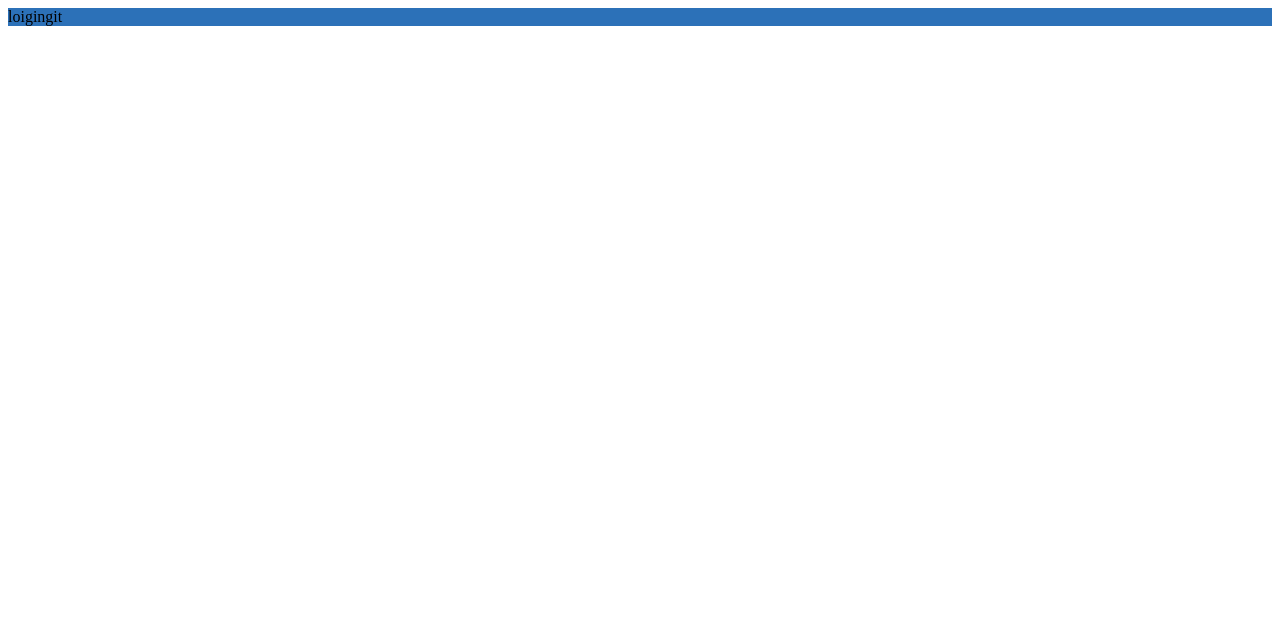
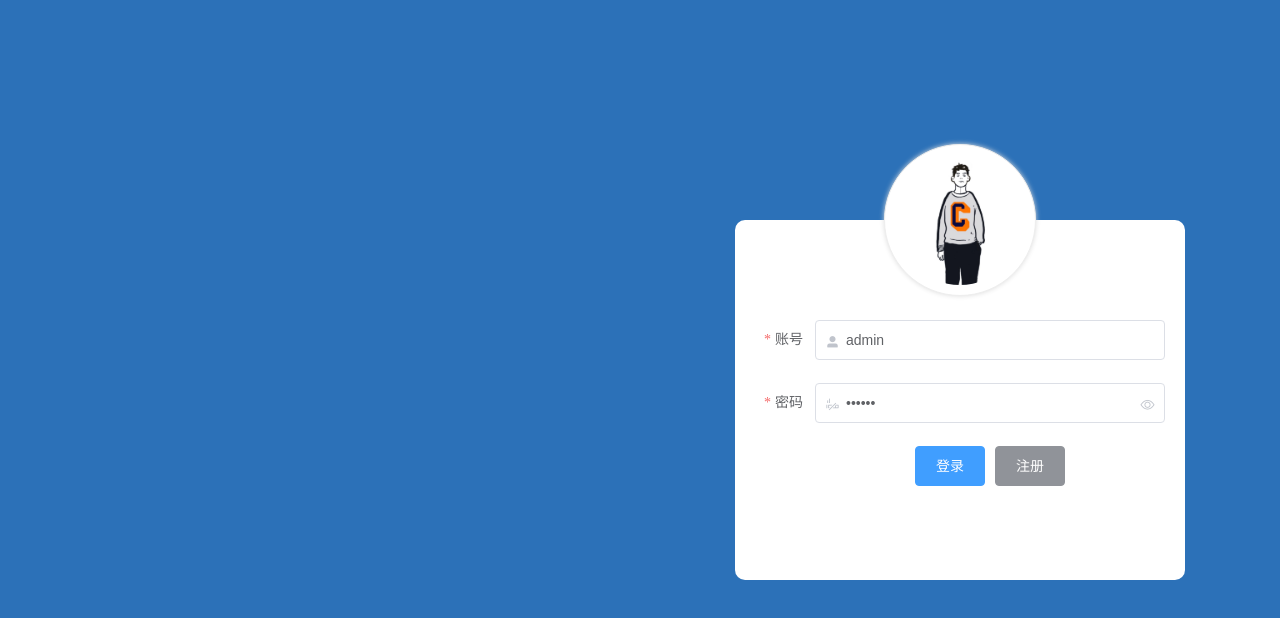
Before and after one commit to ZRichV/Vue_goods_client, a Vue app: page /#/login in a window 1280 px wide. Shown: the top 618 px of the page. Built offline with nearby package versions, Linux system fonts and the light colour scheme.

Commit message:
login_dep

```diff
--- a/src/components/Login.vue
+++ b/src/components/Login.vue
@@ -1,18 +1,135 @@
 <template>
-    <div class="login_container">
-        loigingit
+  <div class="login_container">
+    <div class="login_box">
+      <!-- 头像 -->
+      <div class="avatar_box">
+        <img src="../assets/mylogo.png" alt="avatar" />
+      </div>
+      <!-- 登录表单 -->
+      <div>
+        <el-form
+          class="login_form"
+          label-width="60px"
+          ref="loginFormRef"
+          :model="loginForm"
+          :rules="loginFormRules"
+        >
+          <el-form-item label="账号" prop="username">
+            <el-input
+              v-model="loginForm.username"
+              placeholder="请输入账户名"
+              clearable
+              prefix-icon="el-icon-user-solid"
+            ></el-input>
+          </el-form-item>
+          <el-form-item label="密码" prop="password">
+            <el-input
+              v-model="loginForm.password"
+              placeholder="请输入密码"
+              show-password
+              prefix-icon="el-icon-no-smoking"
+            ></el-input>
+          </el-form-item>
+          <el-form-item class="btns">
+            <el-button type="primary" @click="login">登录</el-button>
+            <el-button type="info" @click="register">注册</el-button>
+          </el-form-item>
+        </el-form>
+      </div>
     </div>
+  </div>
 </template>
 
 <script>
 export default {
-
-}
+    data () {
+        return {
+            loginForm: {
+                username: 'admin',
+                password: '123456'
+            },
+            //表单验证
+            loginFormRules: {
+                username: [
+                    { required: true, message: '请输入账户名', trigger: blur },
+                    { min: 2, max: 20, message: '长度在 2 到 20 个字符', trigger: 'blur'}
+                ],
+                password: [
+                    { required: true, message: '请输入用户密码', trigger: 'blur' }
+                ]
+            }
+        }
+    },
+    methods: {
+        login () {
+            // 表单预验证
+            this.$refs.loginFormRef.validate(async valid =>{
+                if ( !valid ) return false;
+                // this.$http.post('login', this.loginForm): 返回值为promise
+                // 返回值为promise，可加await简化操作 相应的也要加async
+                const { data: res }= this.$http.post('login', this.loginForm);
+                if( res.meta.status !== 200) return this.$message.error( '登录失败' );
+                this.$message.success( '登录成功' );
+                // 1、将登陆成功之后的token, 保存到客户端的sessionStorage中; localStorage中是持久化的保存
+                // 1.1 项目中出现了登录之外的其他API接口，必须在登陆之后才能访问
+                // 1.2 token 只应在当前网站打开期间生效，所以将token保存在sessionStorage中
+                window.sessionStorage.setItem( 'token', res.data.token);
+                // 2、通过编程式导航跳转到后台主页, 路由地址为：/home
+                this.$router.push('/home');
+            })
+        },
+        register () {
+            this.$router.push('/register');
+        }
+    }
+};
 </script>
 
 <style lang="less" scoped>
+// lang="less" 支持less格式
+// scoped vue的指令，只在当前组件生效
 .login_container {
-    height: 100%;
-    background-color: #2C71B8;
+  height: 100%;
+  background-color: #2c71b8;
+}
+.login_box {
+  width: 450px;
+  height: 360px;
+  background-color: #fff;
+  position: absolute;
+  left: 75%;
+  top: 50%;
+  border-radius: 10px;
+  -webkit-transform: translate(-50%, -50%);
+  background-color: #fff;
+  .avatar_box {
+    width: 130px;
+    height: 130px;
+    border: 1px solid #eee;
+    padding: 10px;
+    border-radius: 50%;
+    box-shadow: 0 0 5px #ddd;
+    position: absolute;
+    left: 50%;
+    transform: translate(-50%, -50%);
+    background-color: #fff;
+    img {
+      width: 100%;
+      height: 100%;
+      border-radius: 50%;
+      background-color: #fff;
+    }
+  }
+}
+.login_form {
+  position: absolute;
+  top: 100px;
+  width: 100%;
+  padding: 0 20px;
+  box-sizing: border-box;
+}
+.btns {
+  display: flex;
+  justify-content: center;
 }
 </style>
--- /dev/null
+++ b/src/components/Register.vue
@@ -0,0 +1,5 @@
+<template>
+    <div>
+        你来注册啦？
+    </div>
+</template>
--- a/src/main.js
+++ b/src/main.js
@@ -2,6 +2,16 @@ import Vue from 'vue'
 import App from './App.vue'
 import router from './router'
 import './plugins/element.js'
+
+//引入全局样式
+import './assets/css/global.css'
+
+//引入axios
+import axios from 'axios'
+//配置请求跟路径
+axios.defaults.baseURL = 'http://127.0.0.1:8888/api/private/v1'
+// 挂在到Vue实例，后面可通过this调用
+Vue.prototype.$http = axios
 
 Vue.config.productionTip = false
 
--- a/src/plugins/element.js
+++ b/src/plugins/element.js
@@ -1,4 +1,49 @@
 import Vue from 'vue'
-import { Button } from 'element-ui'
+import { Button, Form, FormItem, Input, Message, Container, Header,
+    Aside, Main, Menu, Submenu, MenuItemGroup, MenuItem, Breadcrumb,
+    BreadcrumbItem, Card, Row, Col, Table, TableColumn, Switch, Tooltip, Pagination,
+    Dialog, MessageBox, Tag, Tree, Select, Option, Cascader, Alert, Tabs, TabPane,
+    Step, Steps, Checkbox, CheckboxGroup, Upload,
+    Timeline, TimelineItem } from 'element-ui'
 
-Vue.use(Button)
+    Vue.use(Button)
+    Vue.use(Form)
+    Vue.use(FormItem)
+    Vue.use(Input)
+    // 将弹框组件全局挂在到VUe原形实例
+    Vue.prototype.$message = Message
+    Vue.use(Container)
+    Vue.use(Header)
+    Vue.use(Aside)
+    Vue.use(Main)
+    Vue.use(Menu)
+    Vue.use(Submenu)
+    Vue.use(MenuItemGroup)
+    Vue.use(MenuItem)
+    Vue.use(Breadcrumb)
+    Vue.use(BreadcrumbItem)
+    Vue.use(Card)
+    Vue.use(Row)
+    Vue.use(Col)
+    Vue.use(Table)
+    Vue.use(TableColumn)
+    Vue.use(Switch)
+    Vue.use(Tooltip)
+    Vue.use(Pagination)
+    Vue.use(Dialog)
+    Vue.prototype.$confirm = MessageBox.confirm
+    Vue.use(Tag)
+    Vue.use(Tree)
+    Vue.use(Select)
+    Vue.use(Option)
+    Vue.use(Cascader)
+    Vue.use(Alert)
+    Vue.use(Tabs)
+    Vue.use(TabPane)
+    Vue.use(Step)
+    Vue.use(Steps)
+    Vue.use(Checkbox)
+    Vue.use(CheckboxGroup)
+    Vue.use(Upload)
+    Vue.use(Timeline)
+    Vue.use(TimelineItem)
--- a/src/router/index.js
+++ b/src/router/index.js
@@ -2,13 +2,15 @@ import Vue from 'vue'
 import VueRouter from 'vue-router'
 
 // 路由懒加载
-const Login = () => import(/* webpackChunkName: "Login_Home_Welcome" */ '../components/Login.vue' )
+const Login = () => import(/* webpackChunkName: "Login_Register_Home" */ '../components/Login.vue' )
+const Register = () => import(/* webpackChunkName: "Login_Register_Home" */ '../components/Register.vue' )
 
 Vue.use(VueRouter)
 
   const routes = [
     { path: '/', redirect: '/login' },
-    { path: '/login', component: Login }
+    { path: '/login', component: Login },
+    { path: '/register', component: Register }
 ]
 
 const router = new VueRouter({
```
Also changed, not shown: src/assets/mylogo.png (added).
